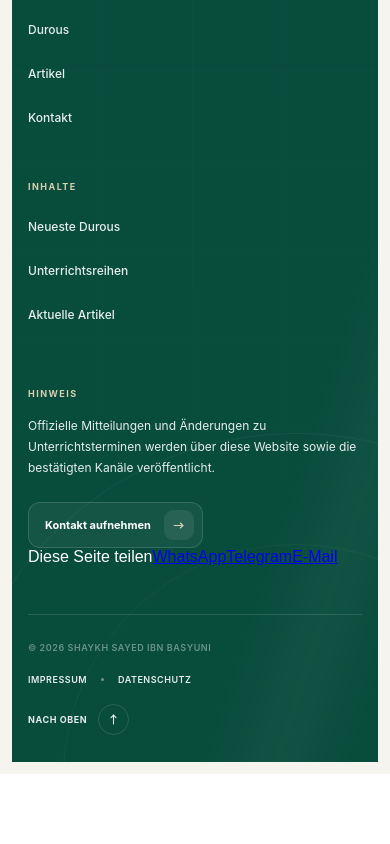
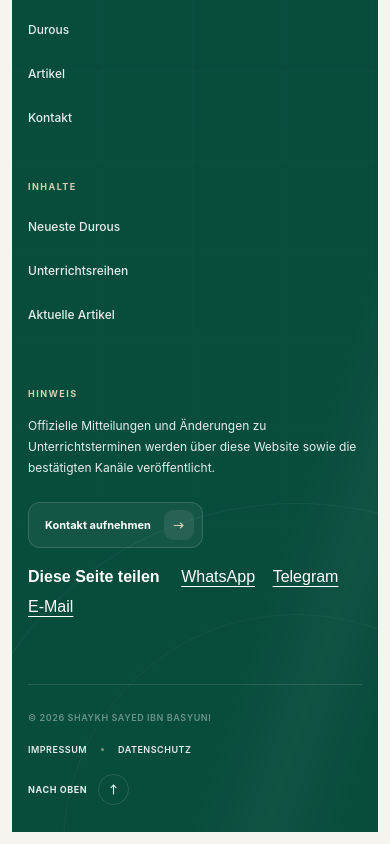
Before and after one commit to SoufianElfouzari/Shaykh-Sayed-Ibn-Basyuni-Website, a React (Vite) app: page / in a window 390 px wide. Shown: the part 8069-8913 px from the top of the page. Before the commit the page ends 8843 px from the top, so only its background shows below. Built offline with nearby package versions, Linux system fonts and the light colour scheme; no server answers; the database is empty.

Commit message:
style: make social share links responsive and keyboard accessible

```diff
--- a/src/pages/common/Footer/Footer.css
+++ b/src/pages/common/Footer/Footer.css
@@ -907,3 +907,28 @@
     transform: scaleX(1);
   }
 }
+/* Accessible social sharing links */
+.sib-footer-sharing {
+  display: flex;
+  align-items: center;
+  flex-wrap: wrap;
+  gap: 0.75rem 1.1rem;
+  padding: 1.25rem 0;
+}
+.sib-footer-sharing-label {
+  font-weight: 600;
+  color: inherit;
+  margin-right: 0.25rem;
+}
+.sib-footer-sharing a {
+  color: inherit;
+  text-decoration: underline;
+  text-underline-offset: 4px;
+  transition: opacity 160ms ease;
+}
+.sib-footer-sharing a:hover { opacity: 0.75; }
+.sib-footer-sharing a:focus-visible {
+  outline: 2px solid currentColor;
+  outline-offset: 4px;
+  border-radius: 2px;
+}
```
